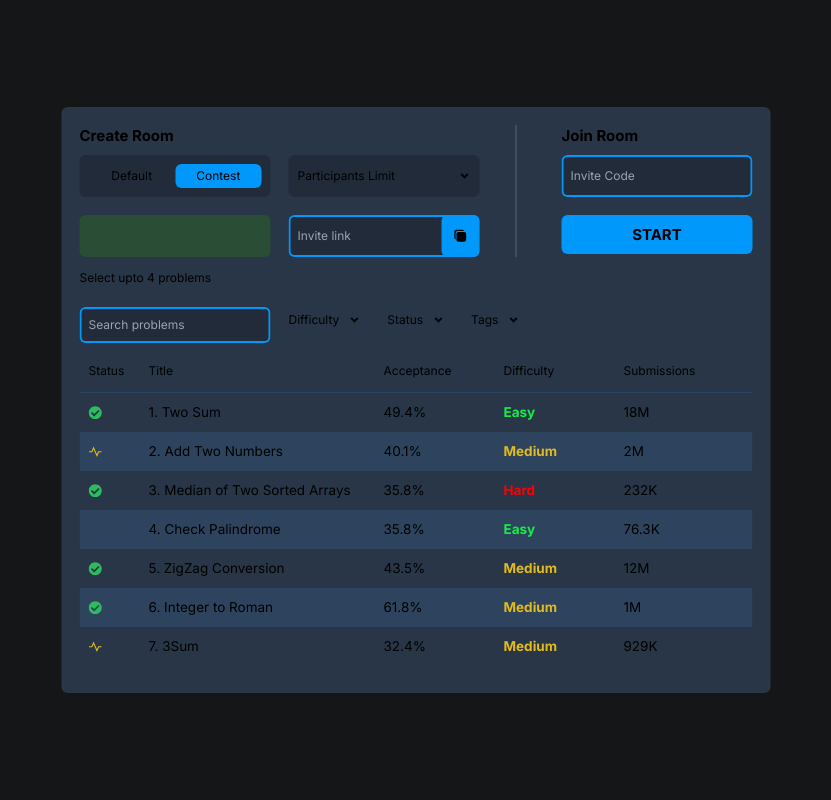
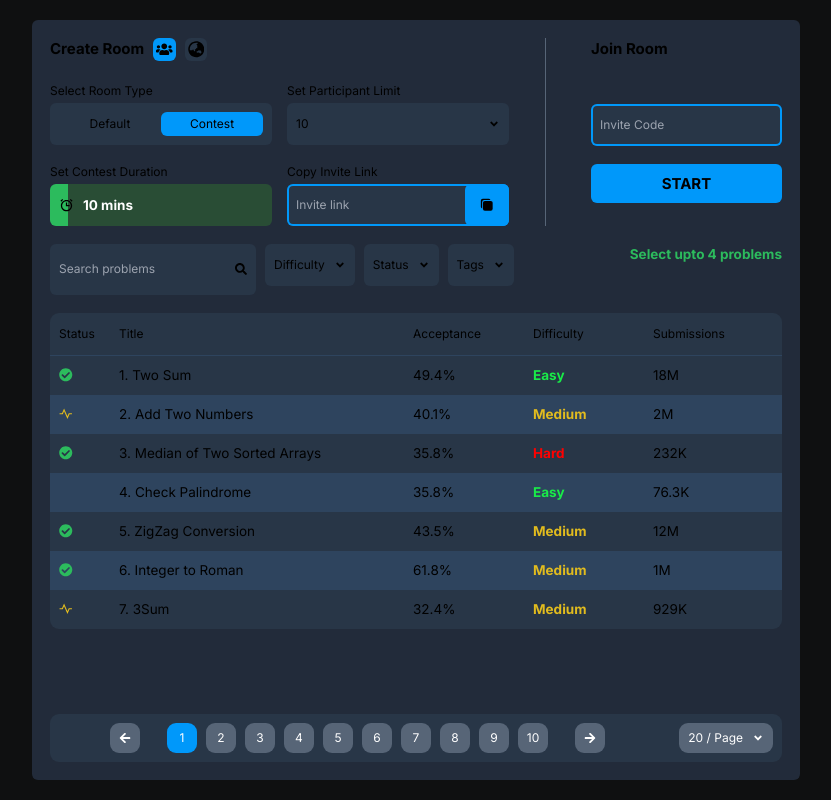
Before and after one commit to adityayadav71/CodeCord, a React (Vite) app in the folder client/: page /create in a window 1280 px wide. Both pictures are taken after a click on the button "Contest". Shown: the whole page, without its empty margins (224-1055 px from the left). Built offline with nearby package versions, Linux system fonts and the light colour scheme.

Commit message:
updated createRoom Modal

```diff
--- a/client/src/components/HomePage/Navbar.jsx
+++ b/client/src/components/HomePage/Navbar.jsx
@@ -10,14 +10,12 @@ const HomeNavbar = () => {
     return pathname.startsWith(to);
   };
   const { pathname } = useLocation();
-  const [modal, setModal] = useState("")
+  const [modal, setModal] = useState()
   const openRoomModal = () => {
-    console.log("open")
-    setModal(<CreateRoom />)
+    setModal(<CreateRoom isContest={false}/>)
   }
   useEffect(() => {
     const closeModal = (event) => {
-      console.log(!event.target.closest(".modal"), !event.target.classList.contains("open-modal"), !event.target.closest(".modal") || !event.target.classList.contains("open-modal"))
       if (!event.target.closest(".modal") && !event.target.classList.contains("open-modal")) {
         setModal("");
       }
--- a/client/src/components/Rooms/CreateRoom.jsx
+++ b/client/src/components/Rooms/CreateRoom.jsx
@@ -1,18 +1,51 @@
 import { useEffect, useState } from "react";
-import { FaAngleDown } from "react-icons/fa";
-import { IoCopy } from "react-icons/io5";
+import {
+  FaUndo,
+  FaRegTimesCircle,
+  FaMinus,
+  FaCheck,
+  FaSearch,
+} from "react-icons/fa";
+import { RiPulseLine } from "react-icons/ri";
+
 import Difficulty from "../Problems/Difficulty";
 import ProblemList from "../Problems/ProblemList";
+import Pagination from "../Problems/Pagination";
 import Status from "../Problems/Status";
 import Tags from "../Problems/Tags";
+import RoomTypeSelector from "./RoomTypeSelector";
+import ParticipantLimit from "./ParticipantLimit";
+import RoomDuration from "./RoomDuration";
+import RoomInviteLink from "./RoomInviteLink";
+import RoomVisibility from "./RoomVisibility";
 
-const CreateRoom = (props) => {
+const CreateRoom = ({ isContest }) => {
+  const updateTimeLimit = () => {
+    const slider = document.getElementById("slider");
+    const timeLimit = slider.value;
+    const percent = (timeLimit * 100) / 120;
+    slider.style.background = `linear-gradient(90deg, ${
+      "rgb(44 187 93)" + percent + "%"
+    } , ${"rgb(41 77 53)" + percent + "%"})`;
+    setTimeLimit(timeLimit);
+  };
+
+  useEffect(() => {
+    sethrs(() => {
+      const hours = toHoursAndMinutes(timeLimit).hours;
+      if (hours === 1) return `${hours} hr`;
+      else if (hours > 1) return `${hours} hrs`;
+    });
+    setmins(() => {
+      const mins = toHoursAndMinutes(timeLimit).minutes;
+      if (mins === 1) return `${mins} min`;
+      else if (mins > 1) return `${mins} mins`;
+    });
+  });
+
   useEffect(() => {
     const closeDropdown = (event) => {
-      if (
-        !event.target.closest(".dropdown") ||
-        event.target.closest(".searchbar")
-      ) {
+      if (!event.target.closest(".dropdown")) {
         setDifficultyActive(false);
         setTagsActive(false);
         setStatusActive(false);
@@ -27,8 +60,18 @@ const CreateRoom = (props) => {
   const [isDifficultyActive, setDifficultyActive] = useState(false);
   const [isStatusActive, setStatusActive] = useState(false);
   const [isTagsActive, setTagsActive] = useState(false);
+  const [isLimitActive, setLimitActive] = useState(false);
+  const [participantLimit, setParticipantLimit] = useState(10);
+  const [activeDifficulty, setActiveDifficulty] = useState([]);
+  const [activeStatus, setActiveStatus] = useState([]);
   const [activeTags, setActiveTags] = useState([]);
-  const [roomType, setRoomType] = useState("Default");
+
+  const [roomType, setRoomType] = useState(isContest ? "Contest" : "Default");
+  const [selected, setSelected] = useState(0);
+  const [visibility, setVisibility] = useState("private");
+  const [timeLimit, setTimeLimit] = useState(10);
+  const [hrs, sethrs] = useState("");
+  const [mins, setmins] = useState("10 mins");
 
   const handleClick = (event) => {
     const target = event.target.closest(".dropdown").dataset.value;
@@ -44,23 +87,6 @@ const CreateRoom = (props) => {
       setDifficultyActive(false);
       setTagsActive((prevState) => !prevState);
       setStatusActive(false);
-    }
-  };
-
-  const removeTag = (event) => {
-    const target = event.currentTarget.classList;
-    if (
-      target.contains("easy") ||
-      target.contains("medium") ||
-      target.contains("hard")
-    ) {
-      setActiveDifficulty([]);
-    } else if (
-      target.contains("to-do") ||
-      target.contains("solved") ||
-      target.contains("attempted")
-    ) {
-      setActiveStatus([]);
     }
   };
 
@@ -103,45 +129,69 @@ const CreateRoom = (props) => {
     }
   };
 
+  const removeTag = (event) => {
+    const target = event.currentTarget.classList;
+    if (
+      target.contains("easy") ||
+      target.contains("medium") ||
+      target.contains("hard")
+    ) {
+      setActiveDifficulty([]);
+    } else if (
+      target.contains("to-do") ||
+      target.contains("solved") ||
+      target.contains("attempted")
+    ) {
+      setActiveStatus([]);
+    }
+  };
+
   const resetFilters = () => {
     setActiveDifficulty(() => []);
     setActiveStatus(() => []);
     setActiveTags(() => []);
   };
 
+  const toHoursAndMinutes = (totalMinutes) => {
+    const hours = Math.floor(totalMinutes / 60);
+    const minutes = totalMinutes % 60;
+    return { hours, minutes };
+  };
+
   return (
-    <div className="modal z-[9999] shadow shadow-modal absolute top-1/2 left-1/2 -translate-x-1/2 -translate-y-1/2 bg-secondary w-max flex flex-col gap-y-3 rounded-lg p-6">
-      <div className="flex flex-row gap-x-3">
+    <div>
+      <div className="absolute top-0 left-0 h-full w-full z-[9998]"></div>
+      <div className="modal fixed z-[9999] h-[95%] w-[60%] overflow-y-hidden shadow shadow-modal top-1/2 left-1/2 -translate-x-1/2 -translate-y-1/2 bg-lightPrimary flex flex-col gap-y-3 rounded-lg p-6">
+        <div className="flex flex-row gap-x-3 mb-3">
           <div className="flex flex-col gap-y-3 pr-12 grow border-r border-r-accent2">
+            <div className="flex flex-row gap-x-3 mb-3">
               <h1 className="text-xl font-bold">Create Room</h1>
-          <div className="grid grid-cols-2 grid-rows-2 gap-6">
-            <div className="flex flex-row justify-center items-center bg-lightPrimary p-3 rounded-lg">
-              <button className={`px-3 w-full rounded-lg ${roomType === "Default" ? "bg-accent1": ""}`} onClick={() => setRoomType("Default")}>Default</button>
-              <button className={`px-3 w-full rounded-lg ${roomType === "Contest" ? "bg-accent1": ""}`} onClick={() => setRoomType("Contest")}>Contest</button>
-            </div>
-            <div className="flex flex-row justify-between items-center px-3 py-2 bg-lightPrimary rounded-lg">
-              Participants Limit
-              <FaAngleDown />
-            </div>
-            <div className="bg-greenBackGround rounded-lg">
-              <div></div>
-            </div>
-            <div className="relative">
-              <button className="absolute flex items-center justify-center right-0 w-1/5 h-full bg-accent1 p-3 rounded-lg">
-                <IoCopy className="text-lg" />
-              </button>
-              <input
-                className="w-full ring-2 ring-inset ring-accent1 bg-lightPrimary p-3 focus:outline-none rounded-lg"
-                type="text"
-                placeholder="Invite link"
+              <RoomVisibility
+                visibility={visibility}
+                setVisibility={setVisibility}
               />
             </div>
+            <div className="grid grid-cols-2 grid-rows-2 gap-5">
+              <RoomTypeSelector roomType={roomType} setRoomType={setRoomType} />
+              <ParticipantLimit
+                participantLimit={participantLimit}
+                setParticipantLimit={setParticipantLimit}
+                isLimitActive={isLimitActive}
+                setLimitActive={setLimitActive}
+              />
+              <RoomDuration
+                roomType={roomType}
+                updateTimeLimit={updateTimeLimit}
+                hrs={hrs}
+                mins={mins}
+              />
+              <RoomInviteLink />
             </div>
           </div>
           <div className="flex flex-col gap-y-3 pl-12 grow-0">
-          <h1 className="text-xl font-bold">Join Room</h1>
+            <h1 className="text-xl font-bold mb-12">Join Room</h1>
             <input
-            className="ring-2 ring-inset ring-accent1 bg-lightPrimary p-3 focus:outline-none rounded-lg mb-3"
+              className="ring-2 ring-inset ring-accent1 bg-secondary p-3 focus:outline-none rounded-lg mb-3"
               type="text"
               placeholder="Invite Code"
             />
@@ -150,14 +200,17 @@ const CreateRoom = (props) => {
             </button>
           </div>
         </div>
-      <p>Select upto 4 problems</p>
-      <div className="flex flex-col gap-x-3">
-        <div className="flex flex-row gap-x-3 items-center">
+
+        <div className="flex flex-col gap-x-3 grow overflow-y-hidden">
+          <div className="flex flex-row gap-x-3">
+            <div className="relative flex flex-row">
               <input
                 type="text"
-            className="ring-2 ring-inset ring-accent1 bg-lightPrimary px-3 py-2 focus:outline-none rounded-lg"
+                className="bg-secondary pl-3 pr-8 py-2 focus:outline-none focus:ring-2 ring-inset ring-accent1 rounded-lg"
                 placeholder="Search problems"
               />
+              <FaSearch className="absolute top-1/2 -translate-y-1/2 right-3" />
+            </div>
             <div className="flex flex-row gap-x-3 items-center">
               <Difficulty
                 isDifficultyActive={isDifficultyActive}
@@ -176,9 +229,37 @@ const CreateRoom = (props) => {
                 setActiveTags={setActiveTags}
               />
             </div>
+            <p className="ml-auto text-lg text-green font-bold">
+              {selected
+                ? `${selected}/4 problems selected`
+                : "Select upto 4 problems"}
+            </p>
           </div>
-        <div></div>
-        <ProblemList />
+          <div className="flex flex-row">
+            <div className="relative grow flex flex-row py-3 gap-3 flex-wrap max-w-[723px] h-fit">
+              {activeDifficulty}
+              {activeStatus}
+              {activeTags}
+            </div>
+            {activeDifficulty.length === 0 &&
+            activeStatus.length === 0 &&
+            activeTags.length === 0 ? (
+              ""
+            ) : (
+              <button
+                className="self-start ml-auto flex flex-row items-center p-3 gap-x-3 text-grey1"
+                onClick={resetFilters}
+              >
+                <FaUndo />
+                Reset
+              </button>
+            )}
+          </div>
+          <div className="grow overflow-y-scroll mb-3">
+            <ProblemList type="select" />
+          </div>
+          <Pagination />
+        </div>
       </div>
     </div>
   );
--- /dev/null
+++ b/client/src/components/Rooms/ParticipantLimit.jsx
@@ -0,0 +1,63 @@
+import { FaAngleDown } from "react-icons/fa";
+
+const ParticipantLimit = ({
+  participantLimit,
+  setParticipantLimit,
+  isLimitActive,
+  setLimitActive,
+}) => {
+  return (
+    <div className="flex flex-col">
+      <h1>Set Participant Limit</h1>
+      <div className="limit flex flex-row gap-x-3 grow">
+        <div className="relative flex flex-row grow justify-between">
+          <div
+            className="flex flex-row grow justify-between items-center px-3 py-2 bg-secondary rounded-lg hover:cursor-pointer"
+            onClick={() => setLimitActive((prev) => !prev)}
+          >
+            {participantLimit}
+            <FaAngleDown />
+          </div>
+          <div
+            className={`limit-dropdown absolute transition-all duration-100 ${
+              isLimitActive ? "z-20  opacity-1 scale-100" : "opacity-0 scale-0"
+            } top-16 shadow shadow-dropDown left-0 p-3 w-40 hover:cursor-pointer bg-secondary rounded-xl`}
+          >
+            <div
+              className="hover:bg-accent3 mb-3 rounded-lg px-3 py-1"
+              value="10"
+              onClick={() => {
+                setParticipantLimit(10);
+                setLimitActive(false);
+              }}
+            >
+              10
+            </div>
+            <div
+              className="hover:bg-accent3 mb-3 rounded-lg px-3 py-1"
+              value="20"
+              onClick={() => {
+                setParticipantLimit(20);
+                setLimitActive(false);
+              }}
+            >
+              20
+            </div>
+            <div
+              className="hover:bg-accent3 rounded-lg px-3 py-1"
+              value="50"
+              onClick={() => {
+                setParticipantLimit(50);
+                setLimitActive(false);
+              }}
+            >
+              50
+            </div>
+          </div>
+        </div>
+      </div>
+    </div>
+  );
+};
+
+export default ParticipantLimit;
--- /dev/null
+++ b/client/src/components/Rooms/RoomDuration.jsx
@@ -0,0 +1,41 @@
+import { BiAlarm } from "react-icons/bi";
+
+const RoomDuration = ({ roomType, updateTimeLimit, hrs, mins }) => {
+  return (
+    <>
+      {roomType === "Contest" && (
+        <div className="flex flex-col">
+          <h1>Set Contest Duration</h1>
+          <div className="relative select-none grow">
+            <input
+              type="range"
+              className="w-full h-full bg-greenBackGround appearance-none rounded-lg cursor-pointer outline-none"
+              id="slider"
+              min={10}
+              max={120}
+              step={5}
+              style={{
+                background:
+                  "linear-gradient(90deg, rgb(44 187 93) 8.33%, rgb(41 77 53) 8.33%)",
+              }}
+              onChange={updateTimeLimit}
+            />
+            <div className="absolute top-1/2 -translate-y-1/2 left-3 flex flex-row items-center gap-x-3">
+              <BiAlarm className="text-xl" />
+              <p className="text-lg text-white font-bold">
+                {hrs} {mins}
+              </p>
+            </div>
+          </div>
+        </div>
+      )}
+      {roomType === "Default" && (
+        <h1 className="text-grey1 self-center m-auto">
+          Default room ends in <span className="text-accent1 font-bold">40 minutes</span>
+        </h1>
+      )}
+    </>
+  );
+};
+
+export default RoomDuration;
--- /dev/null
+++ b/client/src/components/Rooms/RoomInviteLink.jsx
@@ -0,0 +1,21 @@
+import { IoCopy } from "react-icons/io5";
+
+const RoomInviteLink = (props) => {
+  return (
+    <div>
+      <h1>Copy Invite Link</h1>
+      <div className="relative">
+        <button className="absolute flex items-center justify-center right-0 w-1/5 h-full bg-accent1 p-3 rounded-lg">
+          <IoCopy className="text-lg" />
+        </button>
+        <input
+          className="w-full ring-2 ring-inset ring-accent1 bg-secondary p-3 focus:outline-none rounded-lg"
+          type="text"
+          placeholder="Invite link"
+        />
+      </div>
+    </div>
+  );
+};
+
+export default RoomInviteLink;
--- /dev/null
+++ b/client/src/components/Rooms/RoomTypeSelector.jsx
@@ -0,0 +1,29 @@
+import React from "react";
+
+const RoomTypeSelector = ({ roomType, setRoomType }) => {
+  return (
+    <div>
+      <h1>Select Room Type</h1>
+      <div className="flex flex-row justify-center items-center bg-secondary p-3 rounded-lg">
+        <button
+          className={`px-3 w-full rounded-lg ${
+            roomType === "Default" ? "bg-accent1" : ""
+          }`}
+          onClick={() => setRoomType("Default")}
+        >
+          Default
+        </button>
+        <button
+          className={`px-3 w-full rounded-lg ${
+            roomType === "Contest" ? "bg-accent1" : ""
+          }`}
+          onClick={() => setRoomType("Contest")}
+        >
+          Contest
+        </button>
+      </div>
+    </div>
+  );
+};
+
+export default RoomTypeSelector;
--- /dev/null
+++ b/client/src/components/Rooms/RoomVisibility.jsx
@@ -0,0 +1,26 @@
+import { FaUsers, FaGlobeAsia } from "react-icons/fa";
+
+const RoomVisibility = ({ visibility, setVisibility }) => {
+  return (
+    <div className="flex flex-row gap-x-3">
+      <FaUsers
+        className={`text-3xl p-1 ${
+          visibility === "private" ? "bg-accent1" : "bg-secondary"
+        }  hover:cursor-pointer rounded-lg`}
+        onClick={() => {
+          setVisibility("private");
+        }}
+      />
+      <FaGlobeAsia
+        className={`text-3xl p-1 ${
+          visibility === "public" ? "bg-accent1" : "bg-secondary"
+        } hover:cursor-pointer rounded-lg`}
+        onClick={() => {
+          setVisibility("public");
+        }}
+      />
+    </div>
+  );
+};
+
+export default RoomVisibility;
--- a/client/src/styles/tailwind.css
+++ b/client/src/styles/tailwind.css
@@ -35,6 +35,17 @@ body {
 ::-webkit-scrollbar-thumb {
   border-radius: 5px;
   background-color: #a1acbd;
+}
+
+input[type="range"]::-webkit-slider-thumb {
+  -webkit-appearance: none;
+  height: 0rem;
+  width: 0rem;
+}
+
+input[type="range"]::-moz-range-thumb {
+  height: 0rem;
+  width: 0rem;
 }
 
 button {
--- a/client/tailwind.config.cjs
+++ b/client/tailwind.config.cjs
@@ -49,7 +49,7 @@ module.exports = {
       signUp: "0px 4px 23px 2px #0098FA",
       dropDown: "0px 4px 30px rgba(0, 0, 0, 0.25)",
       heading: "0px 4px 4px rgba(0, 0, 0, 0.25)",
-      modal: "0px 0px 100px 364px rgba(0, 0, 0, 0.3);"
+      modal: "0px 0px 100px 364px rgba(0, 0, 0, 0.5);"
     },
     animation: {
       fadeIn: "fadeIn 2s ease-out forwards",
```
Lines whose indentation alone changed are shown as unchanged.
